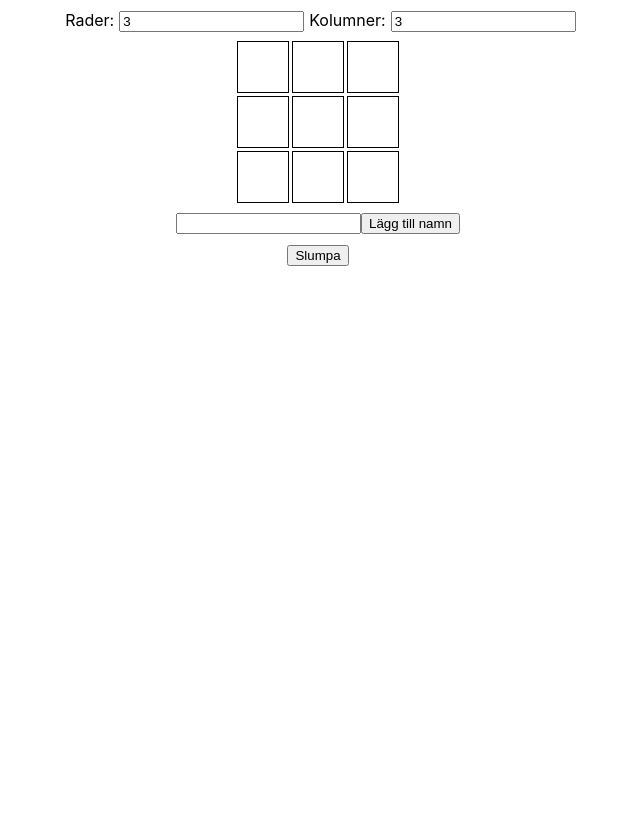
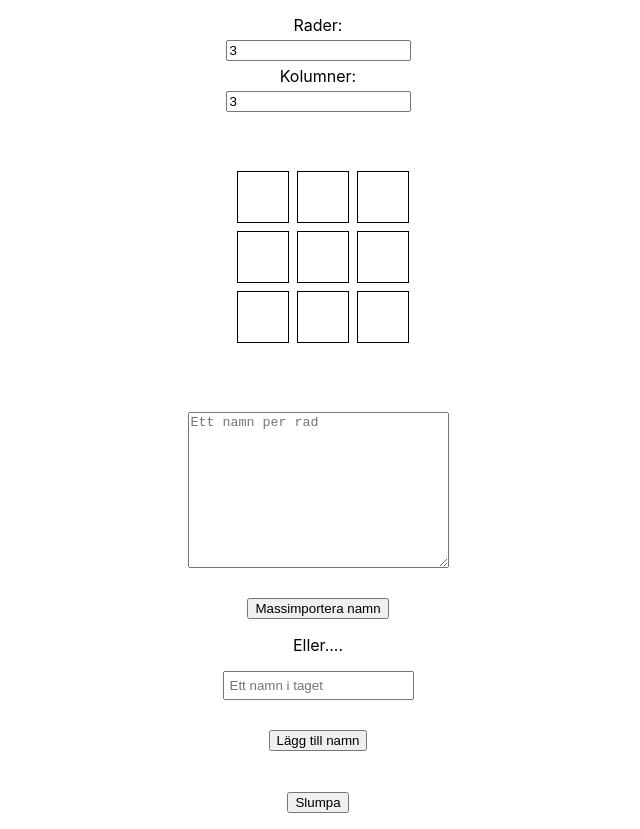
Before and after one commit to KillerrabbitAos/Skola77-frontend, a React (Create React App) app: page / in a window 1280 px wide. Shown: the whole page, without its empty margins (322-962 px from the left). Before the commit the page ends 800 px from the top, so only its background shows below. Built offline with nearby package versions, Linux system fonts and the light colour scheme.

Commit message:
massinport av namn

```diff
--- a/src/App.css
+++ b/src/App.css
@@ -1,3 +1,4 @@
+
 .App {
   text-align: center;
 }
@@ -61,3 +62,29 @@
 label{
   padding: 5px;
 }
+
+.gridInstallning {
+  display: flex;
+  flex-direction: column;
+  align-items: center;
+}
+
+#namesInput {
+  margin-top: 10px; /* Justera toppmarginalen efter behov */
+}
+
+#namnSingel{
+  margin-bottom: 30px;
+  padding: 5px;
+}
+
+#kebaben{
+  width: 400px;
+  margin: auto;
+  padding-bottom: 40px;
+
+}
+
+#namesInput{
+  margin-bottom: 30px;
+}
--- a/src/App.js
+++ b/src/App.js
@@ -9,8 +9,9 @@ const App = () => {
   const [boxes, setBoxes] = useState([]);
   const [nameInput, setNameInput] = useState('');
   const [names, setNames] = useState([]);
-  const [boxNames, setBoxNames] = useState('tom')
-  const [filledBoxes, setFilledBoxes] = useState([])
+  const [boxNames, setBoxNames] = useState('tom');
+  const [filledBoxes, setFilledBoxes] = useState([]);
+
   const handleAddName = () => {
     if (nameInput.trim() !== '') {
       setNames([...names, nameInput]);
@@ -18,15 +19,30 @@ const App = () => {
     }
   };
 
+  const handleMassImportNames = () => {
+    const newNames = [];
+    const textarea = document.getElementById('namesInput');
+    const textareaContent = textarea.value.split('\n');
+
+    for (const name of textareaContent) {
+      if (name.trim() !== '') {
+        newNames.push(name);
+      }
+    }
+
+    setNames([...names, ...newNames]);
+    textarea.value = ''; // Nollställer värdet i <textarea>
+  };
+
   const handleMixNames = () => {
-    var mixedList = names.sort(() => Math.random() - 0.5);
+    const mixedList = names.sort(() => Math.random() - 0.5);
     setFilledBoxes(filledBoxes.sort(() => Math.random() - 0.5));
-    var newBoxNames = []
-    setBoxNames([])
-    filledBoxes.forEach(function (item, index){
+    const newBoxNames = [];
+    setBoxNames([]);
+    filledBoxes.forEach(function (item, index) {
       newBoxNames.push({
         key: item,
-        value: mixedList[index]
+        value: mixedList[index],
       });
     });
     setBoxNames(newBoxNames);
@@ -35,14 +51,22 @@ const App = () => {
   return (
     <div className="App">
       <div className='gridInstallning'>
-      <label>Rader:</label>
-      <input type="number" max="50" value={rows} onChange={(e) => setRows(Math.max(0, Math.min(e.target.value, 50)))} />
-      <label>Kolumner:</label>
-      <input type="number" max="50" value={columns} onChange={(e) => setColumns(Math.max(0, Math.min(e.target.value, 50)))} />
+        <label>Rader:</label>
+        <input type="number" max="50" value={rows} onChange={(e) => setRows(Math.max(0, Math.min(e.target.value, 50)))} />
+        <label>Kolumner:</label>
+        <input type="number" max="50" value={columns} onChange={(e) => setColumns(Math.max(0, Math.min(e.target.value, 50)))} />
       </div>
       <Grid rows={rows} columns={columns} boxes={boxes} setBoxes={setBoxes} names={names} boxNames={boxNames} setBoxNames={setBoxNames} filledBoxes={filledBoxes} />
-      <div className='gridInstallning'>
-        <input type="text" value={nameInput} onChange={(e) => setNameInput(e.target.value)} />
+
+      <div className='gridInstallning' id='kebaben'>
+
+        <textarea id="namesInput" rows="10" cols="30" placeholder="Ett namn per rad"></textarea>
+
+        <button onClick={handleMassImportNames}>Massimportera namn</button>
+
+        <p>Eller....</p>
+        <input type="text" id='namnSingel' placeholder='Ett namn i taget' value={nameInput} onChange={(e) => setNameInput(e.target.value)} />
+
         <button onClick={handleAddName}>Lägg till namn</button>
       </div>
       <div>
--- a/src/Grid.js
+++ b/src/Grid.js
@@ -51,8 +51,8 @@ const Grid = ({ rows, columns, boxes, setBoxes, names, boxNames, setBoxNames, fi
   };
 
   return (
-    <div className="grid-outer-container" style={{ display: 'flex', justifyContent: 'center' }}>
-      <div className="grid-container" style={{ display: 'grid', gridTemplateColumns: `repeat(${columns}, 1fr)`, gridTemplateRows: `repeat(${rows}, 1fr)`, gap: '5px', width: `${columns * 50 + (columns - 1) * 5}px`, }}>
+    <div className="grid-outer-container" style={{ display: 'flex', justifyContent: 'center', padding: "50px"}}>
+      <div className="grid-container" style={{ display: 'grid', gridTemplateColumns: `repeat(${columns}, 1fr)`, gridTemplateRows: `repeat(${rows}, 1fr)`, gap: '10px', width: `${columns * 50 + (columns - 1) * 5}px`, }}>
         {generateGrid()}
         {generateBoxes()}
       </div>
```
